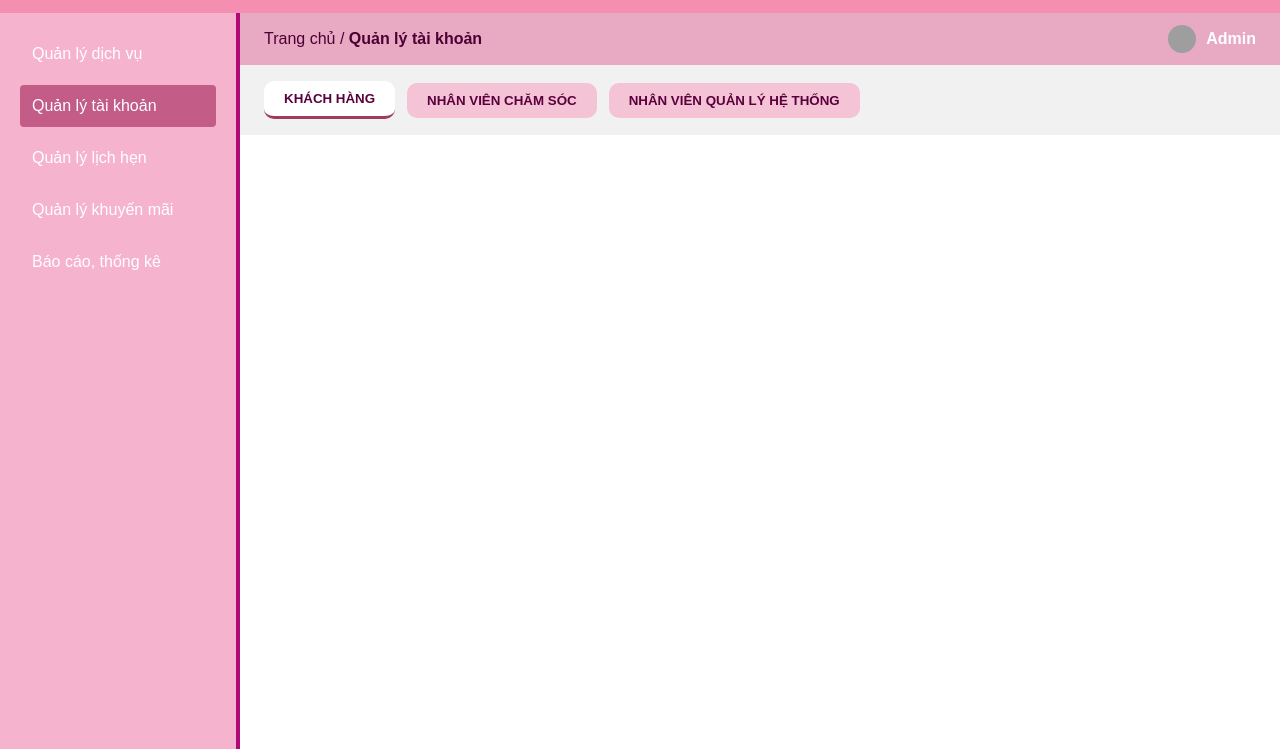
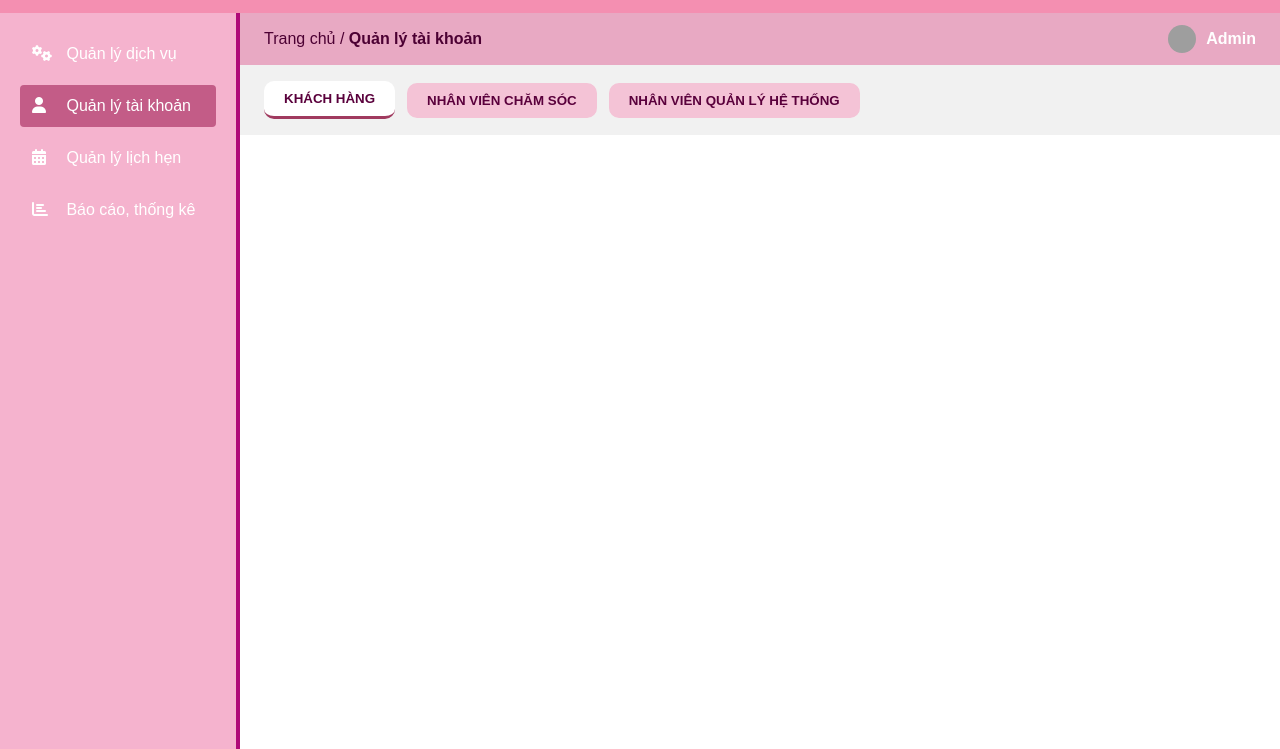
Before and after one commit to quynhlephuong/WEB_final, a plain HTML site: page Header/header.html in a window 1280 px wide. Shown: the part 51-800 px from the top of the page. Drawn offline with Linux system fonts and the light colour scheme; grey boxes are pictures that could not be loaded.

Commit message:
Update header.html

```diff
--- a/Header/header.html
+++ b/Header/header.html
@@ -5,6 +5,7 @@
   <meta name="viewport" content="width=device-width, initial-scale=1.0"/>
   <title>Paws Pet House</title>
   <link rel="stylesheet" href="header.css">
+  <link rel="stylesheet" href="https://cdnjs.cloudflare.com/ajax/libs/font-awesome/6.5.0/css/all.min.css">
 </head>
 <body>
 
@@ -20,13 +21,12 @@
   <div class="app-container">
     <!-- Sidebar trái -->
     <aside class="sidebar">
-      <nav class="nav-menu">
-        <a href="#">Quản lý dịch vụ</a>
-        <a class="active" href="#">Quản lý tài khoản</a>
-        <a href="#">Quản lý lịch hẹn</a>
-        <a href="#">Quản lý khuyến mãi</a>
-        <a href="#">Báo cáo, thống kê</a>
-      </nav>
+     <nav class="nav-menu">
+  <a href="#"><i class="fas fa-cogs"></i> Quản lý dịch vụ</a>
+  <a class="active" href="#"><i class="fas fa-user"></i> Quản lý tài khoản</a>
+  <a href="#"><i class="fas fa-calendar-alt"></i> Quản lý lịch hẹn</a>
+  <a href="#"><i class="fas fa-chart-bar"></i> Báo cáo, thống kê</a>
+</nav>
     </aside>
 
     <!-- Nội dung phải -->
```
